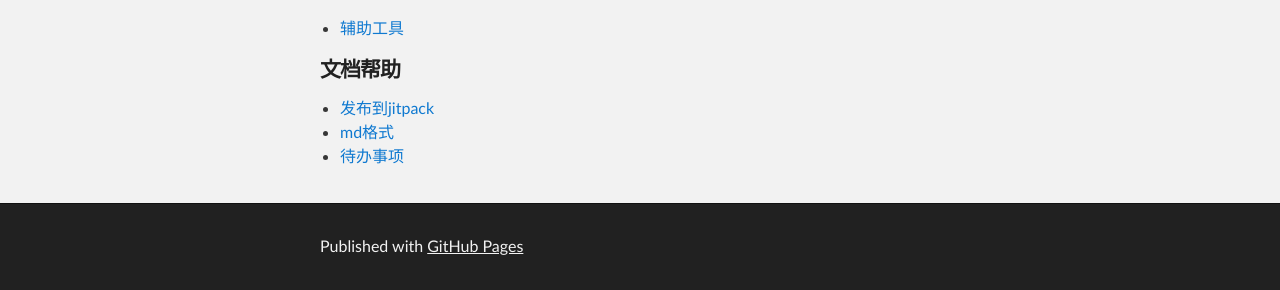
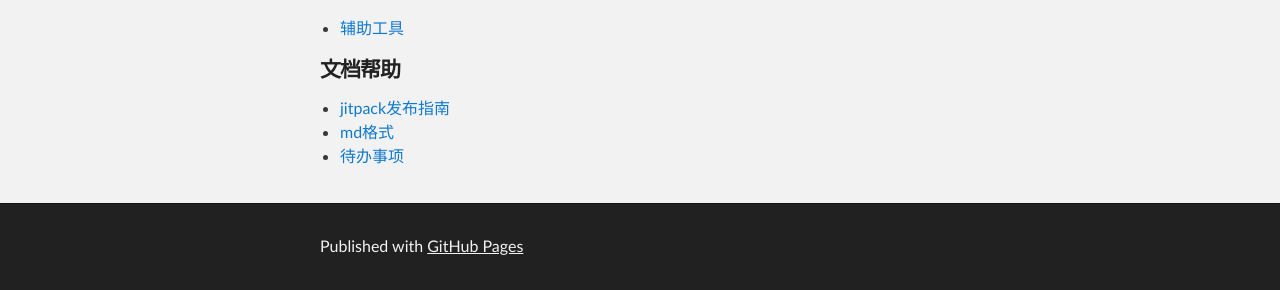
Before and after one commit to mwping/mwping.github.io, a Jekyll site: the page built from index.md, in a window 1280 px wide. Shown: the part 1192-1482 px from the top of the page. Built offline with Jekyll 4.4.1, drawn with Linux system fonts in a browser that asks for light colours; our own code applies the rules of GitHub Pages for plain Markdown files.

Commit message:
fix 目录

```diff
--- a/index.md
+++ b/index.md
@@ -51,6 +51,6 @@
 
 #### 文档帮助
 
-* [发布到jitpack](./jitpack.html)
+* [jitpack发布指南](./help/jitpack.html)
 * [md格式](./index_bak.html)
 * [待办事项](./help/todo.html)
```
